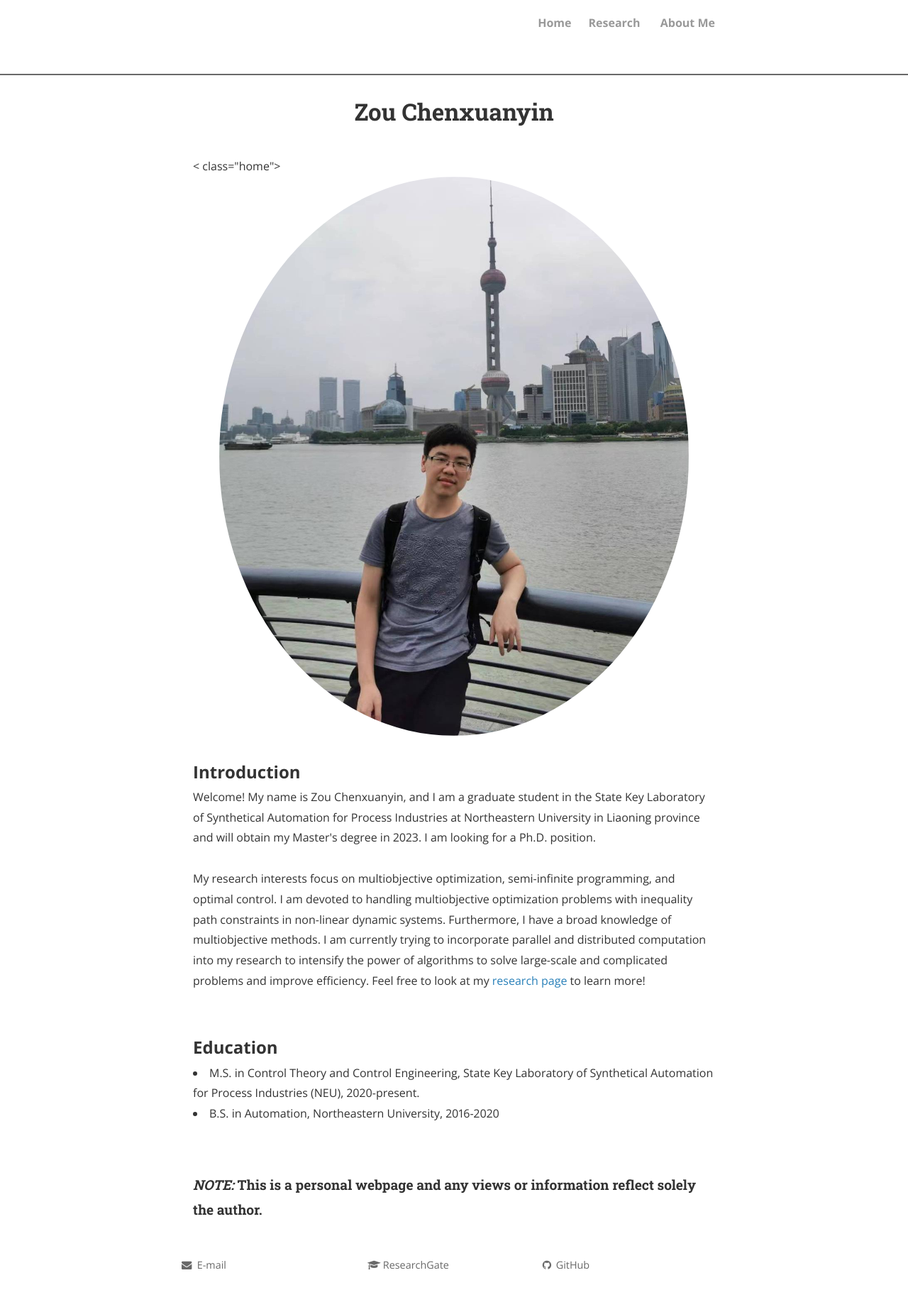
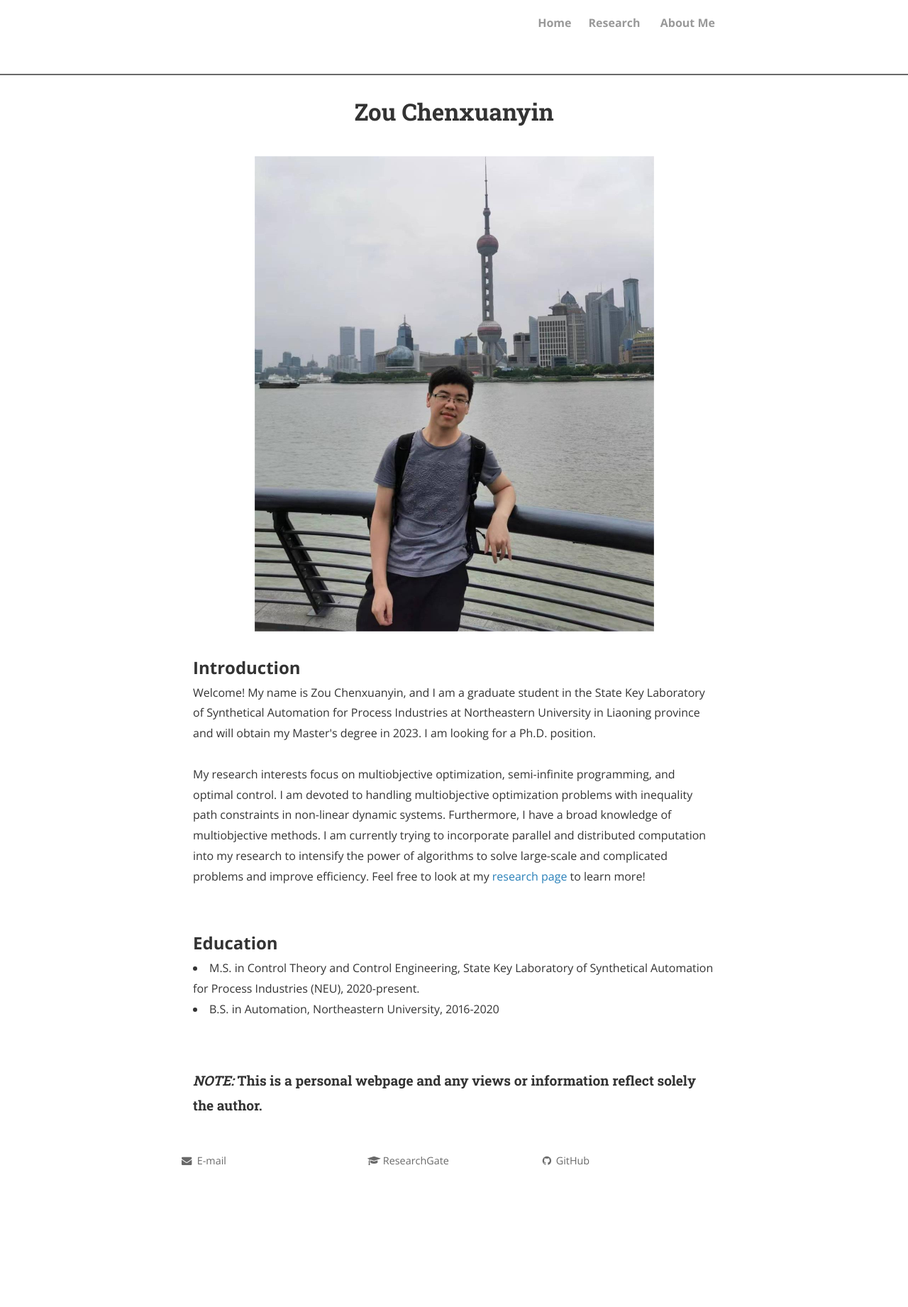
Before and after one commit to zcxy-academic/zcxy-academic.github.io, a Jekyll site: the page built from index.html, in a window 1280 px wide. Shown: the whole page at 71% size. Built offline with Jekyll 4.4.1, drawn with Linux system fonts in a browser that asks for light colours; nearby versions of some CDN libraries; the list of posts is cut into pages by our own code; comment, search, counter and statistics services are not loaded; a style sheet for code colours, icons or effects is not loaded; after the commit the page ends 1695 px from its top, so only the background shows below that.

Commit message:
Update index.html

```diff
--- a/index.html
+++ b/index.html
@@ -3,7 +3,7 @@
 title: Zou Chenxuanyin
 ---
 
-< class="home">
+<class="home">
   <script async src="https://scholar.google.com/citations?user=K2TXlucAAAAJ&hl=zh-CN"></script>
 <script>
   window.dataLayer = window.dataLayer || [];
@@ -13,12 +13,8 @@
   gtag('config', 'UA-108085250-1');
 </script>
 
-<!--<style>
-  .div-left{width:300px;height:120px;border:1px solid #000;float:left}
-  </style>
-  <div class="div-left">-->
-<img src="image/profile_picture.jpg" alt="Avatar" class="avatar">
-<!--<img src="image/profile_picture.jpg" alt="Zou Chenxuanyin" style="width:563px;height:670px;" title="Zou Chenxuanyin"; algin="middle">-->
+
+<img src="image/profile_picture.jpg" alt="Zou Chenxuanyin" style="width:563px;height:670px;" title="Zou Chenxuanyin"; algin="middle">
 <br>
 <font size="+2"><strong>Introduction</strong></font><br>
 Welcome! My name is Zou Chenxuanyin, and I am a graduate student in the State Key Laboratory of Synthetical Automation for Process Industries at Northeastern University in Liaoning province and will obtain my Master's degree in 2023. I am looking for a Ph.D. position.
```
